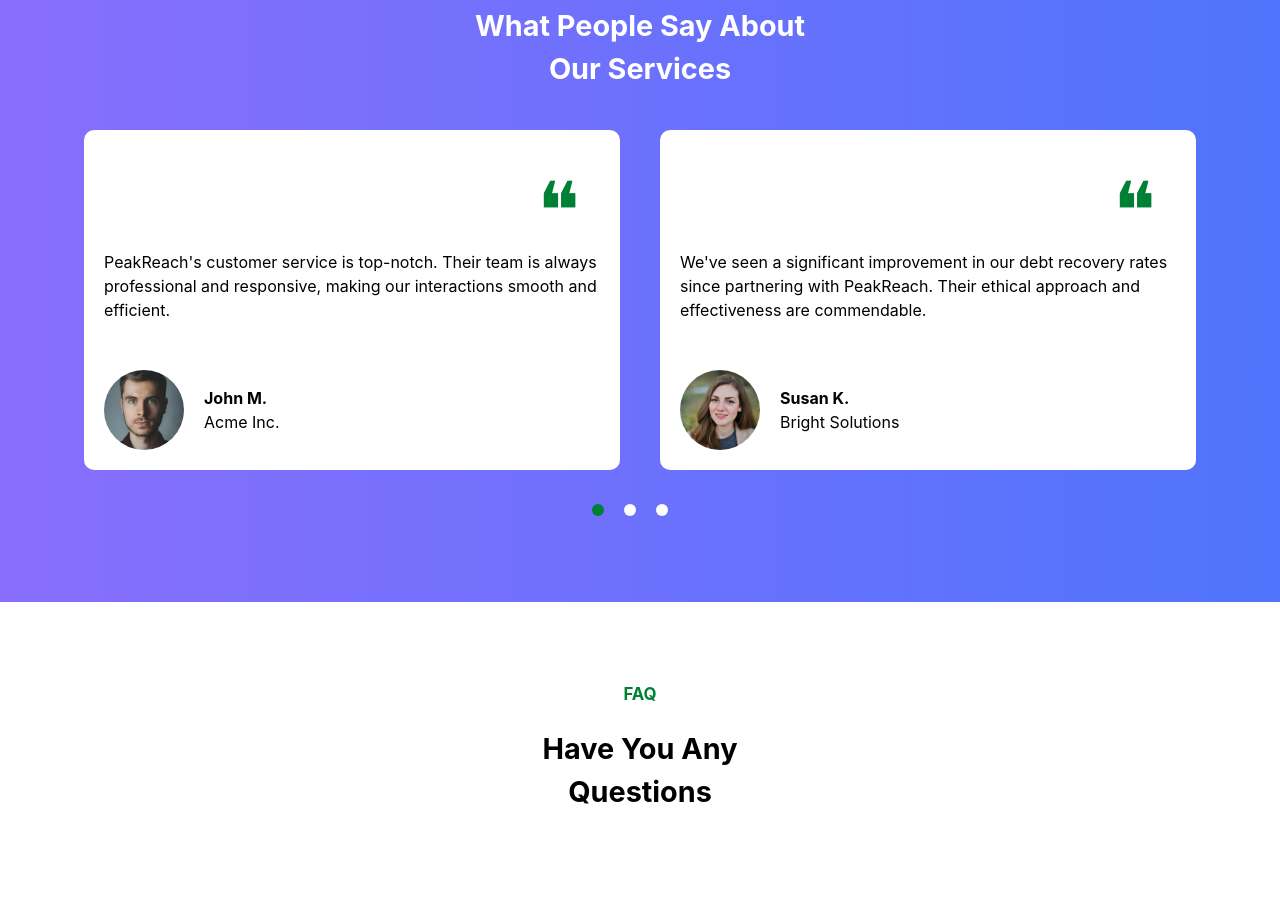
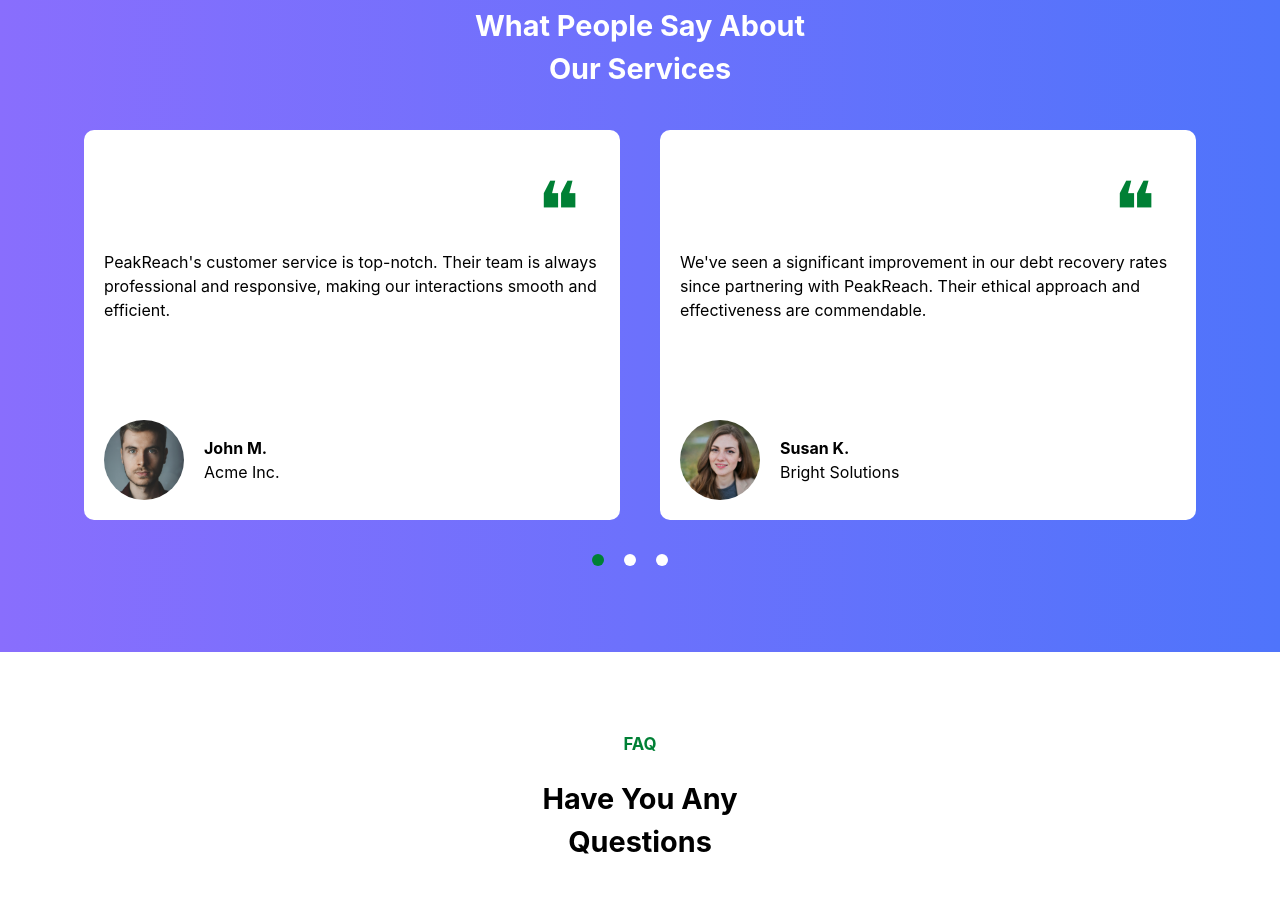
Before and after one commit to k-malongo/PeakReachCallCenter, a React (Vite) app: page / in a window 1280 px wide. Shown: the part 2920-3821 px from the top of the page. Built offline with nearby package versions, Linux system fonts and the light colour scheme.

Commit message:
fix testimonial card

```diff
--- a/src/App.css
+++ b/src/App.css
@@ -445,7 +445,7 @@
   padding: 20px;
   background: #fff;
   border-radius: 10px;
-  min-height: 320px;
+  min-height: 350px;
   display: flex;
   flex-direction: column;
   overflow: hidden;
@@ -955,10 +955,6 @@
     max-width: 350px;
   }
 
-  #testimonials .card {
-    min-height: 300px;
-  }
-
   #faq {
     padding: 10vh 5%;
   }
```
